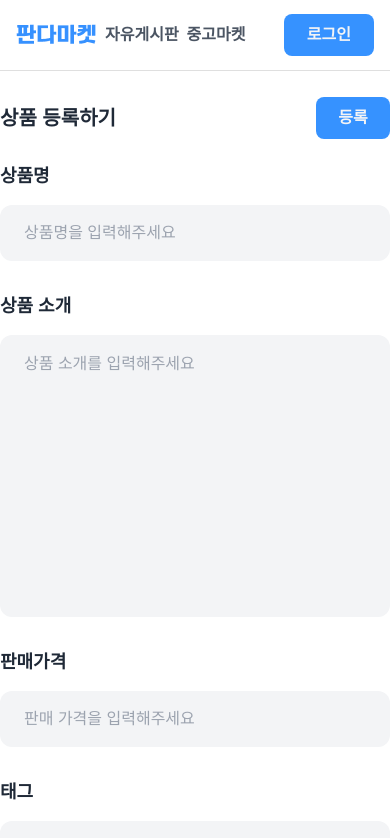
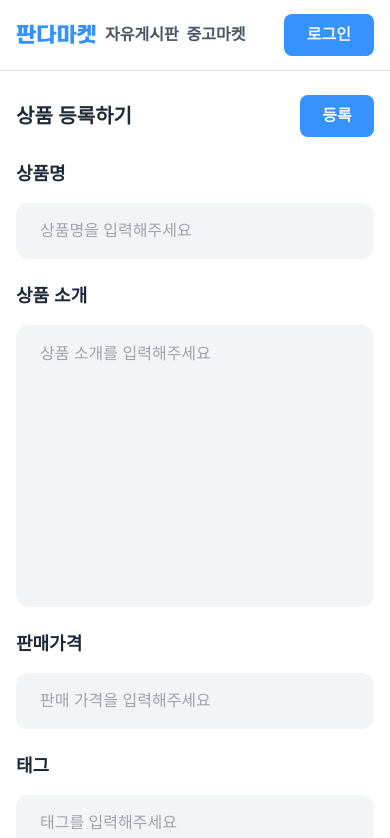
Before and after one commit to codeit-sprint-fullstack/17-sprint-mission-fe, a React (Vite) app: page /registration in a window 390 px wide. Shown: the top 838 px of the page. Built offline with nearby package versions, Linux system fonts and the light colour scheme; no server answers; a web font is replaced by a local one.

Commit message:
feat: 상품 등록 페이지 태블릿·모바일 반응형 적용

```diff
--- a/src/pages/RegistrationPage.css
+++ b/src/pages/RegistrationPage.css
@@ -90,3 +90,23 @@
   line-height: 26px;
   color: var(--color-error);
 }
+
+/* 태블릿 (744px ~ 1199px) */
+@media (max-width: 1199px) {
+  .registration {
+    margin: 18px auto 194px;
+    padding: 0 24px;
+  }
+
+  .registration-fields {
+    gap: 24px;
+  }
+}
+
+/* 모바일 (743px 이하) */
+@media (max-width: 743px) {
+  .registration {
+    margin: 24px auto 186px;
+    padding: 0 16px;
+  }
+}
```
